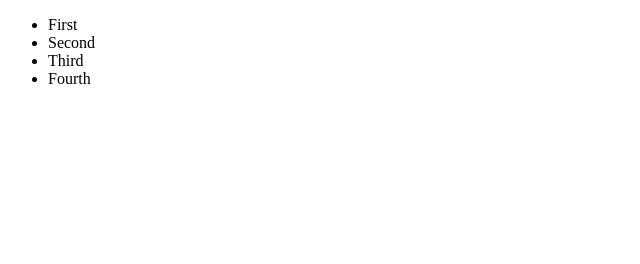
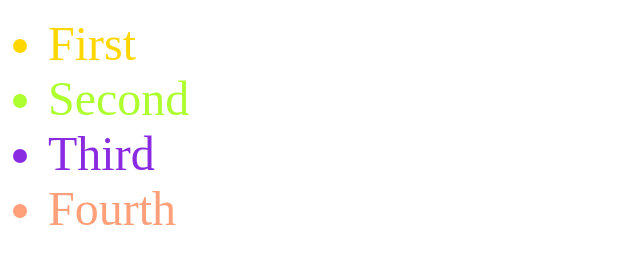
Before and after one commit to Prakash-kumar1/Practice, a plain HTML site: page 26July.html in a window 1280 px wide. Shown: the whole page, without its empty margins (0-640 px from the left). Drawn offline with Linux system fonts and the light colour scheme.

Commit message:
Update 26July.html

```diff
--- a/26July.html
+++ b/26July.html
@@ -8,12 +8,12 @@
     <meta name="viewport" content="width=device-width, initial-scale=1.0">
     <title>Document</title>
  </head>
- <body>
+ <body onload="alert('I am the Best')">
     <ul>
-        <li>First</li>
-        <li>Second</li>
-        <li>Third</li>
-        <li>Fourth</li>
+        <li style="color:gold ; font-size: 3rem ;">First</li>
+        <li style="color:greenyellow ; font-size: 3rem ;">Second</li>
+        <li style="color:blueviolet ; font-size: 3rem ;">Third</li>
+        <li style="color:lightsalmon ; font-size: 3rem ;">Fourth</li>
     </ul>
  </body>
  </html>
```
